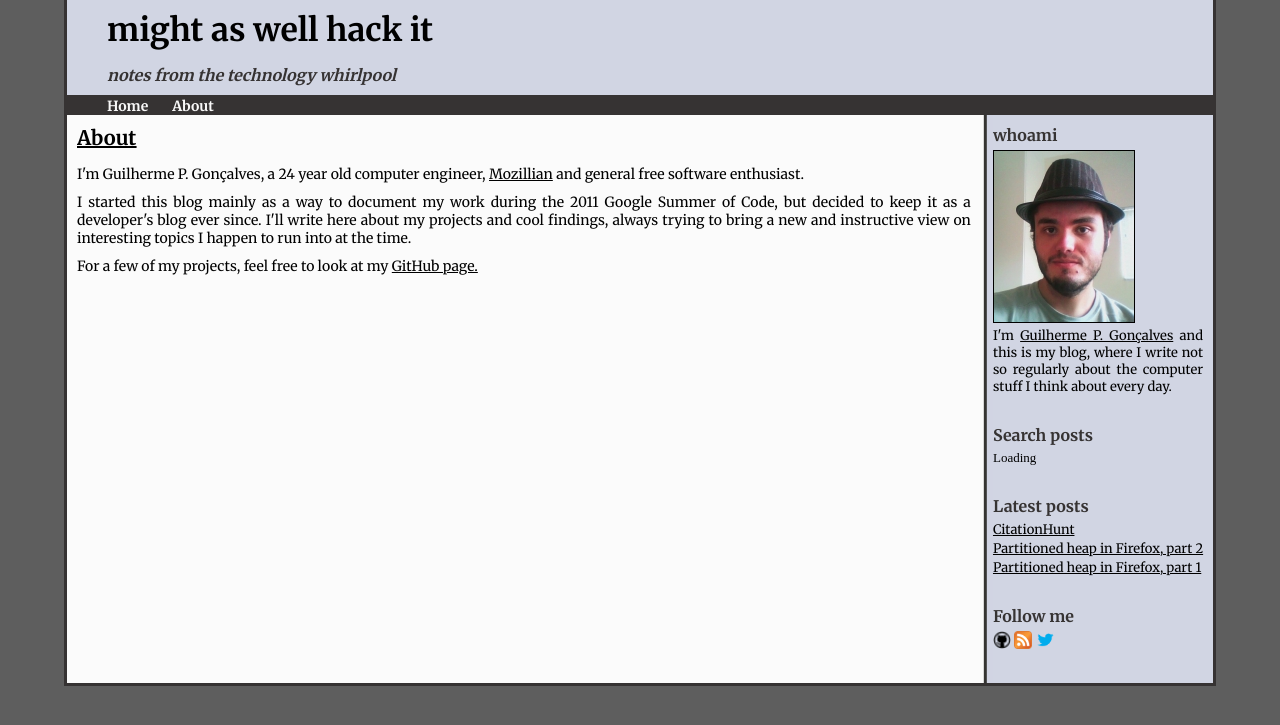
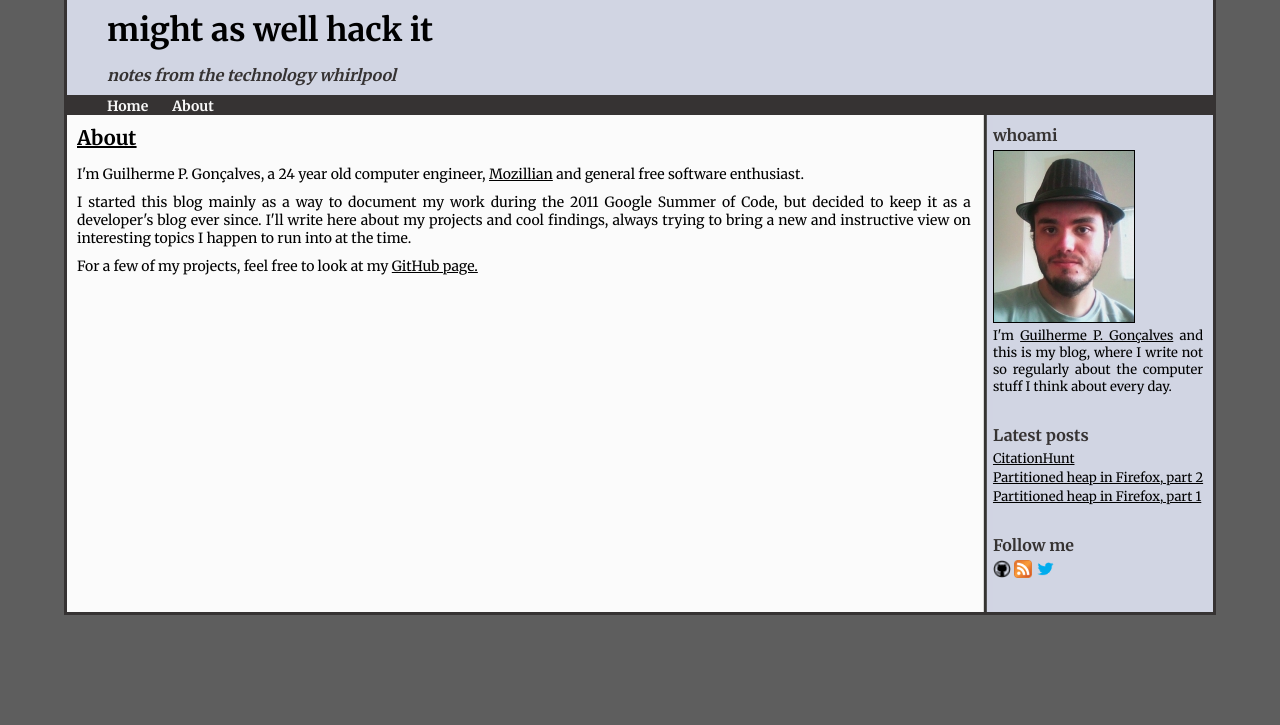
Before and after one commit to eggpi/eggpi.github.com, a Jekyll site: the page built from about.html, in a window 1280 px wide. Shown: the top 725 px of the page. Built offline with Jekyll 4.4.1, drawn with Linux system fonts in a browser that asks for light colours; comment, search, counter and statistics services are not loaded.

Commit message:
Remove Google custom search.
It's broken and I don't feel like fixing it.

```diff
--- a/_includes/google_search.html
+++ /dev/null
@@ -1,14 +0,0 @@
-<!-- Google custom search form -->
-<div id="cse" style="width: 100%;">Loading</div>
-<script src="https://www.google.com/jsapi" type="text/javascript"></script>
-<script type="text/javascript">
-  google.load('search', '1', {language : 'en', theme: null });
-  google.setOnLoadCallback(function() {
-    var customSearchControl = new google.search.CustomSearchControl(
-      '012184419941352214557:rhnrabjbsyg');
-
-    customSearchControl.setResultSetSize(google.search.Search.SMALL_RESULTSET);
-    customSearchControl.draw('cse');
-  }, true);
-</script>
-<link rel="stylesheet" href="/css/google_search.css" type="text/css"/>
--- a/_layouts/default.html
+++ b/_layouts/default.html
@@ -35,11 +35,6 @@
                 my blog, where I write not so regularly about the computer stuff
                 I think about every day.
                 </p>
-            </li>
-
-            <li class="sidebar-entry">
-                <h2>Search posts</h2>
-                {% include google_search.html %}
             </li>
 
             <li class="sidebar-entry">
```
